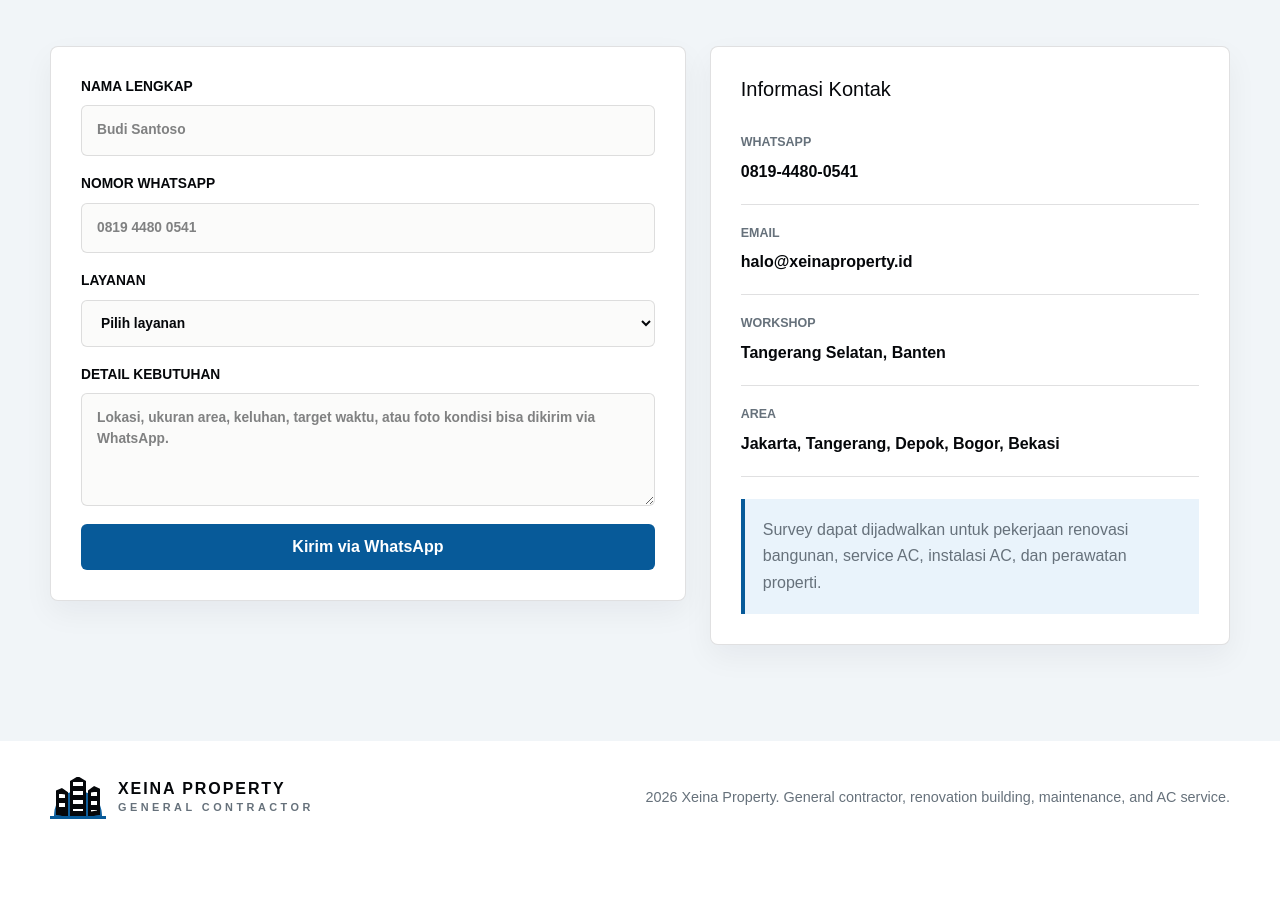
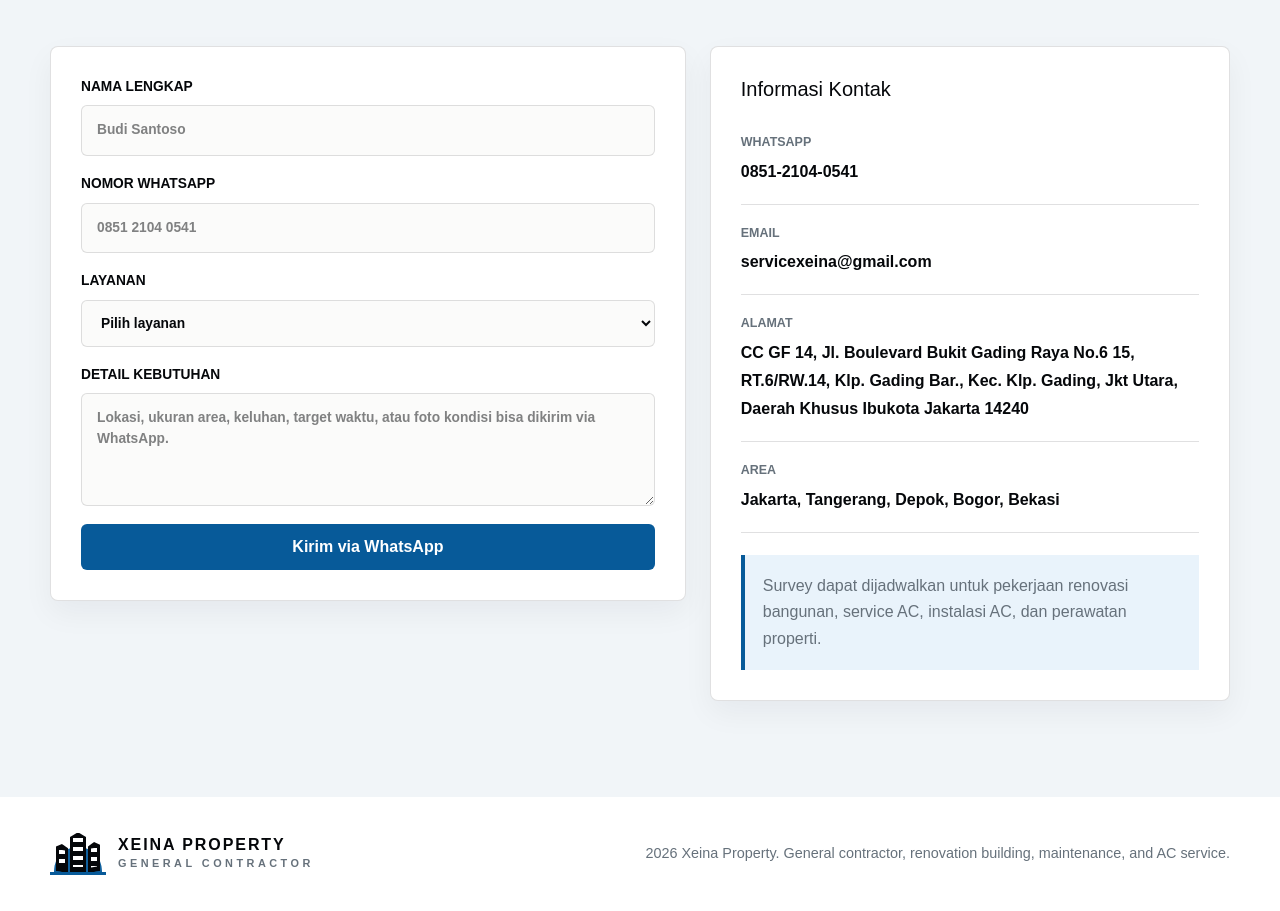
Before and after one commit to bhahtiar/ac-web, a Next.js app: page / in a window 1280 px wide. Shown: the part 3586-4497 px from the top of the page. Before the commit the page ends 4441 px from the top, so only its background shows below. Built offline with nearby package versions, Linux system fonts and the light colour scheme.

Commit message:
update xeina contact details

```diff
--- a/app/page.tsx
+++ b/app/page.tsx
@@ -106,12 +106,12 @@ export default function Home() {
   const handleSubmit = (e: React.FormEvent) => {
     e.preventDefault();
     const text = `Halo Xeina Property, saya ${formData.name}. Saya butuh ${formData.service}. No HP: ${formData.phone}. Detail: ${formData.message}`;
-    window.open(`https://wa.me/6281944800541?text=${encodeURIComponent(text)}`, '_blank');
+    window.open(`https://wa.me/6285121040541?text=${encodeURIComponent(text)}`, '_blank');
   };
 
   return (
     <>
-      <a href="https://wa.me/6281944800541" target="_blank" className="whatsapp-float" aria-label="WhatsApp">
+      <a href="https://wa.me/6285121040541" target="_blank" className="whatsapp-float" aria-label="WhatsApp">
         WA
       </a>
 
@@ -287,7 +287,7 @@ export default function Home() {
               </label>
               <label>
                 Nomor WhatsApp
-                <input type="tel" placeholder="0819 4480 0541" required value={formData.phone} onChange={(e) => setFormData({ ...formData, phone: e.target.value })} />
+                <input type="tel" placeholder="0851 2104 0541" required value={formData.phone} onChange={(e) => setFormData({ ...formData, phone: e.target.value })} />
               </label>
               <label>
                 Layanan
@@ -309,9 +309,9 @@ export default function Home() {
 
             <aside className="contact-panel reveal reveal-delay-2">
               <h3>Informasi Kontak</h3>
-              <p><span>WhatsApp</span>0819-4480-0541</p>
-              <p><span>Email</span>halo@xeinaproperty.id</p>
-              <p><span>Workshop</span>Tangerang Selatan, Banten</p>
+              <p><span>WhatsApp</span>0851-2104-0541</p>
+              <p><span>Email</span>servicexeina@gmail.com</p>
+              <p><span>Alamat</span>CC GF 14, Jl. Boulevard Bukit Gading Raya No.6 15, RT.6/RW.14, Klp. Gading Bar., Kec. Klp. Gading, Jkt Utara, Daerah Khusus Ibukota Jakarta 14240</p>
               <p><span>Area</span>Jakarta, Tangerang, Depok, Bogor, Bekasi</p>
               <div className="panel-note">
                 Survey dapat dijadwalkan untuk pekerjaan renovasi bangunan, service AC, instalasi AC, dan perawatan properti.
```
